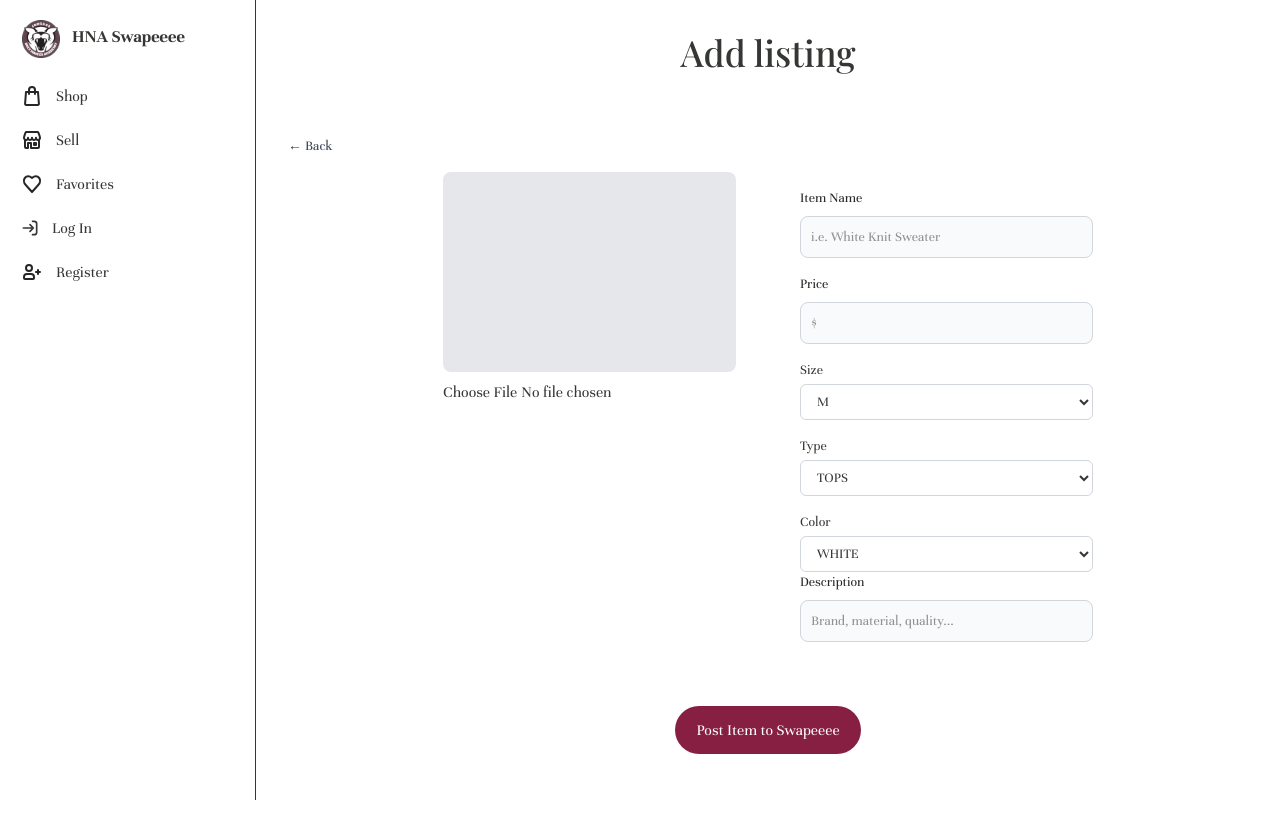
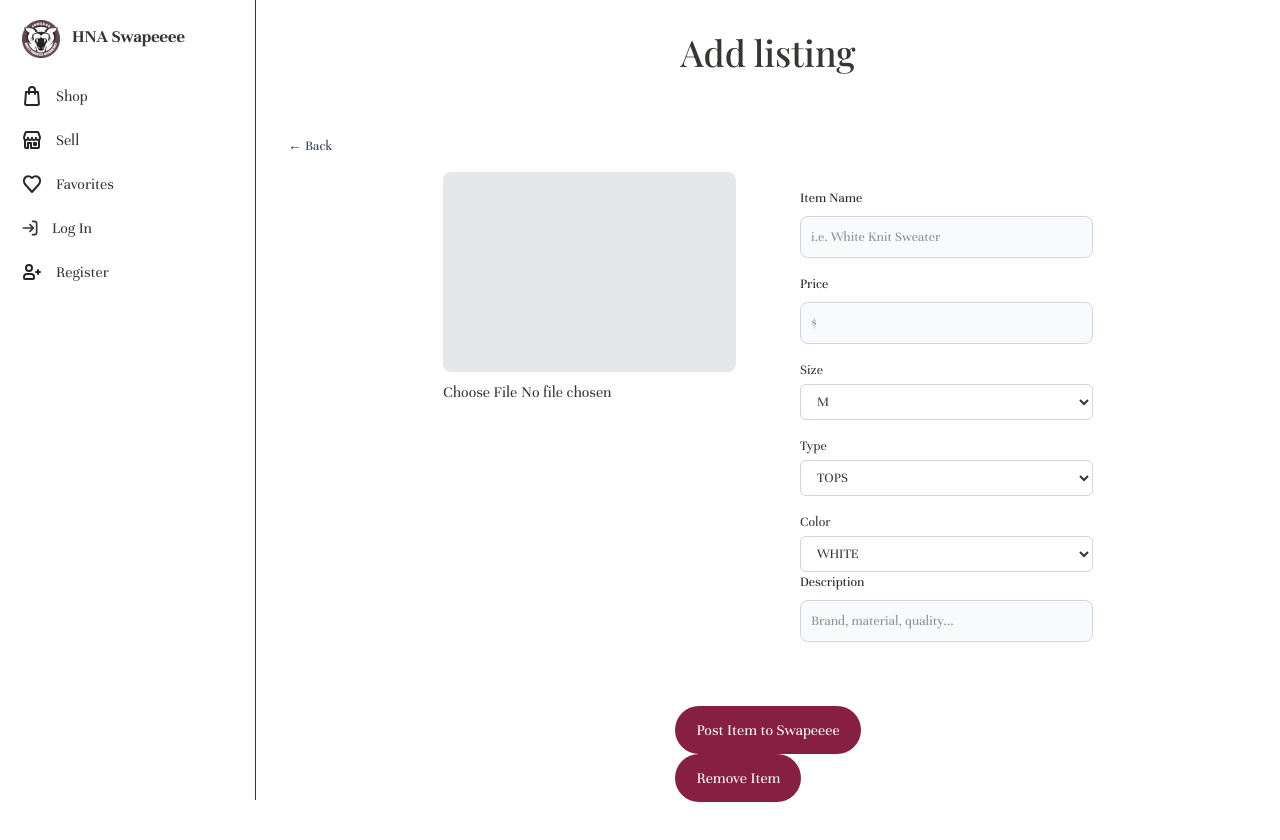
Before and after one commit to HolyNamesAcademy/Projects-II-25-26, a Next.js app in the folder frontend/: page /sell/add-item in a window 1280 px wide. Shown: the top 840 px of the page. Built offline with nearby package versions, Linux system fonts and the light colour scheme.

Commit message:
cancel item form

```diff
--- a/frontend/src/app/sell/add-item/page.tsx
+++ b/frontend/src/app/sell/add-item/page.tsx
@@ -18,6 +18,7 @@ export default function AddItemPage() {
           mode="create"
           submitLabel="Post Item to Swapeeee"
           onCancel={() => router.push("/sell")}
+          onSuccess={() => router.push("/sell")}
         />
       </main>
     </>
--- a/frontend/src/components/itemForm.tsx
+++ b/frontend/src/components/itemForm.tsx
@@ -162,6 +162,19 @@ export default function ItemForm({
     }
   };
 
+  const handleRemove = async () => {
+      try{
+        if (itemId == null) {
+          setSubmitError("Missing item id.");
+          return;
+        }
+        await api.items.delete(itemId);
+        onSuccess?.();
+      } catch (e) {
+        setSubmitError(handleApiError(e));
+      }
+    }
+
   return (
     <section className="min-h-screen flex flex-col mx-4 py-8 bg-white md:py-16 dark:bg-neutral-700 antialiased">
       {onCancel && (
@@ -301,6 +314,12 @@ export default function ItemForm({
           type="button"
           onClick={handleSubmit}
         />
+        <PrimaryButton
+          text="Remove Item"
+          type="button"
+          onClick={onCancel}
+          className="ms-4 bg-gray-300 hover:bg-gray-400 dark:bg-gray-600 dark:hover:bg-gray-500 text-gray-800 dark:text-gray-200"
+        />
       </div>
     </section>
   );
```
